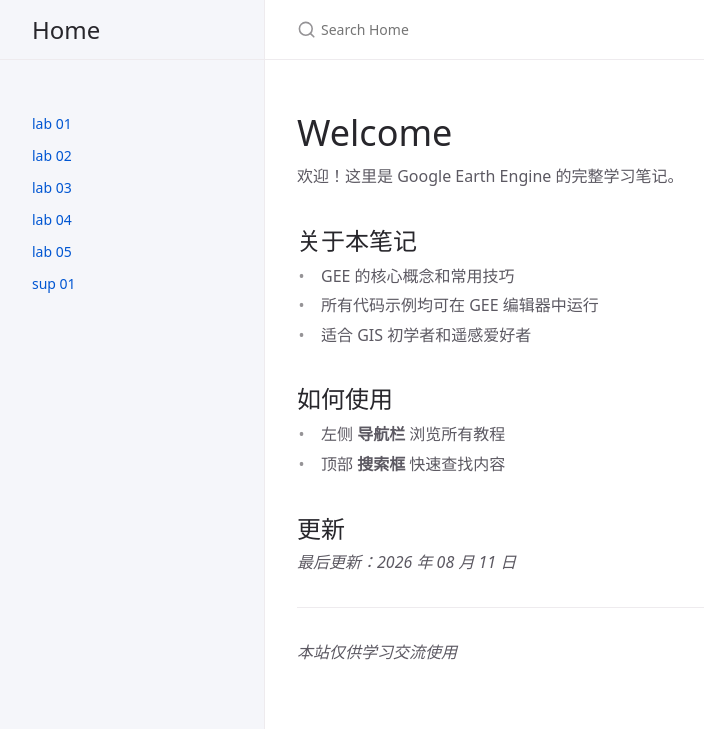
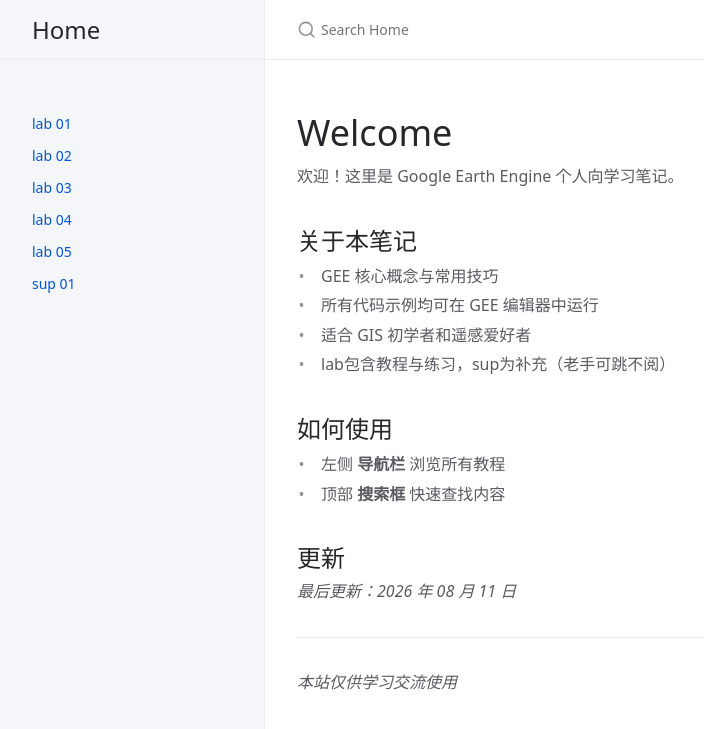
Before and after one commit to ptsch1979/gee, a Jekyll site: the page built from index.md, in a window 1280 px wide. Shown: the top 729 px of the page, without its empty margins (107-811 px from the left). Built offline with Jekyll 4.4.1, drawn with Linux system fonts in a browser that asks for light colours; cached includes are drawn as plain includes.

Commit message:
Update index.md

```diff
--- a/index.md
+++ b/index.md
@@ -4,13 +4,14 @@ layout: default
 
 # Welcome
 
-欢迎！这里是 Google Earth Engine 的完整学习笔记。
+欢迎！这里是 Google Earth Engine 个人向学习笔记。
 
 ## 关于本笔记
 
-- GEE 的核心概念和常用技巧
+- GEE 核心概念与常用技巧
 - 所有代码示例均可在 GEE 编辑器中运行
 - 适合 GIS 初学者和遥感爱好者
+- lab包含教程与练习，sup为补充（老手可跳不阅）
 
 ## 如何使用
 
```
